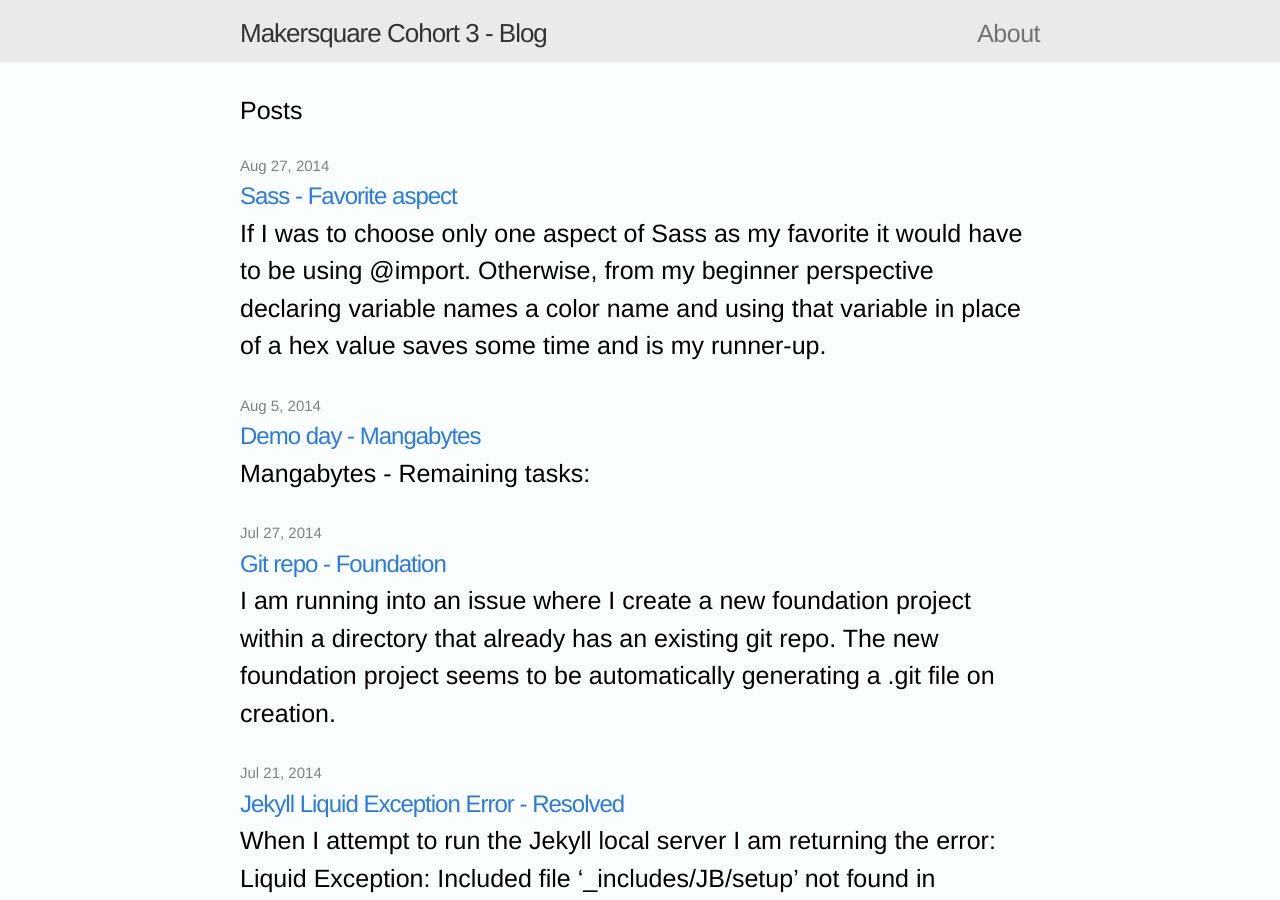
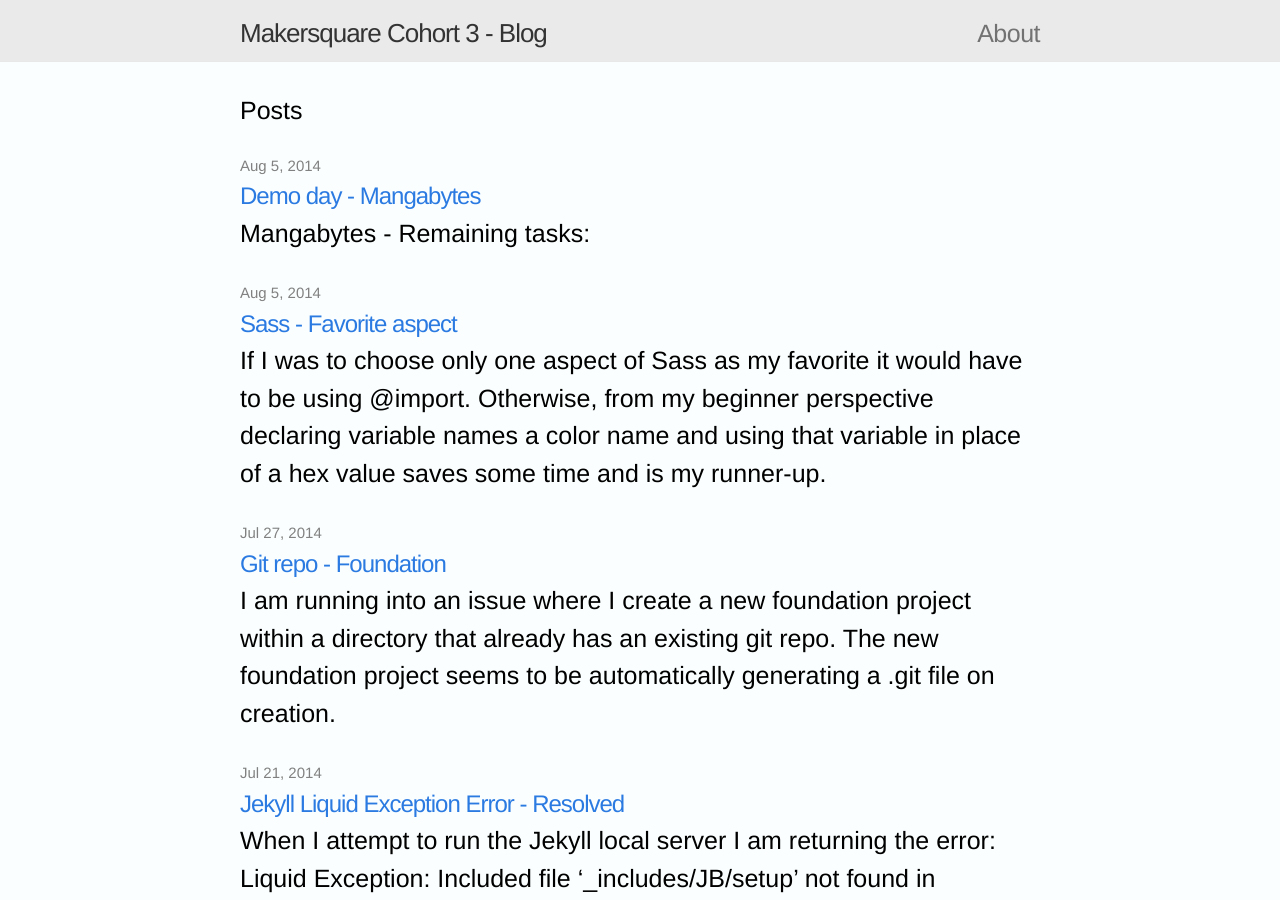
Before and after one commit to evanniedojadlo/evanniedojadlo.github.io, a Jekyll site: the page built from index.html, in a window 1280 px wide and 900 px high. Built offline with Jekyll 4.4.1, drawn with Linux system fonts in a browser that asks for light colours.

Commit message:
fixed date on previous post

```diff
--- a/_posts/2014-08-04-sassbeginner.markdown
+++ b/_posts/2014-08-04-sassbeginner.markdown
@@ -1,7 +1,7 @@
 ---
 layout: post
 title:  "Sass - Favorite aspect"
-date:   2014-08-27 19:18:16
+date:   2014-08-05 19:18:00
 categories: sass
 ---
 
```
